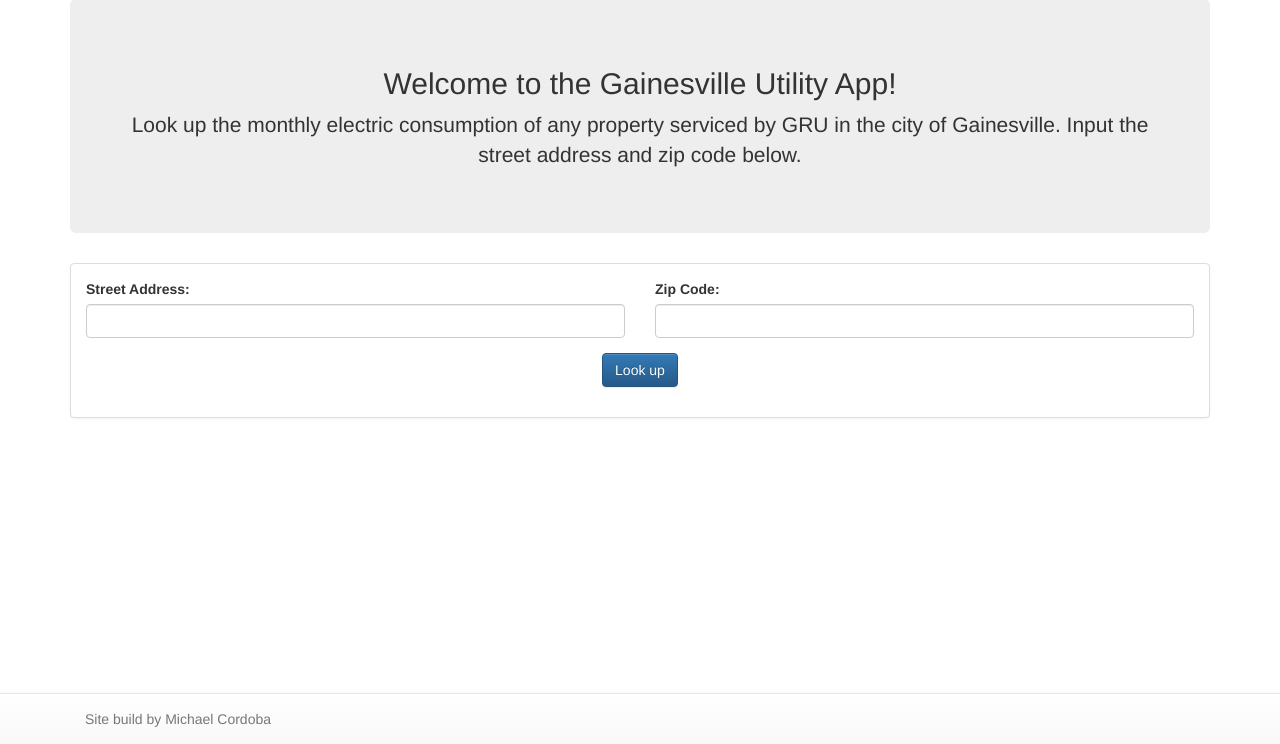
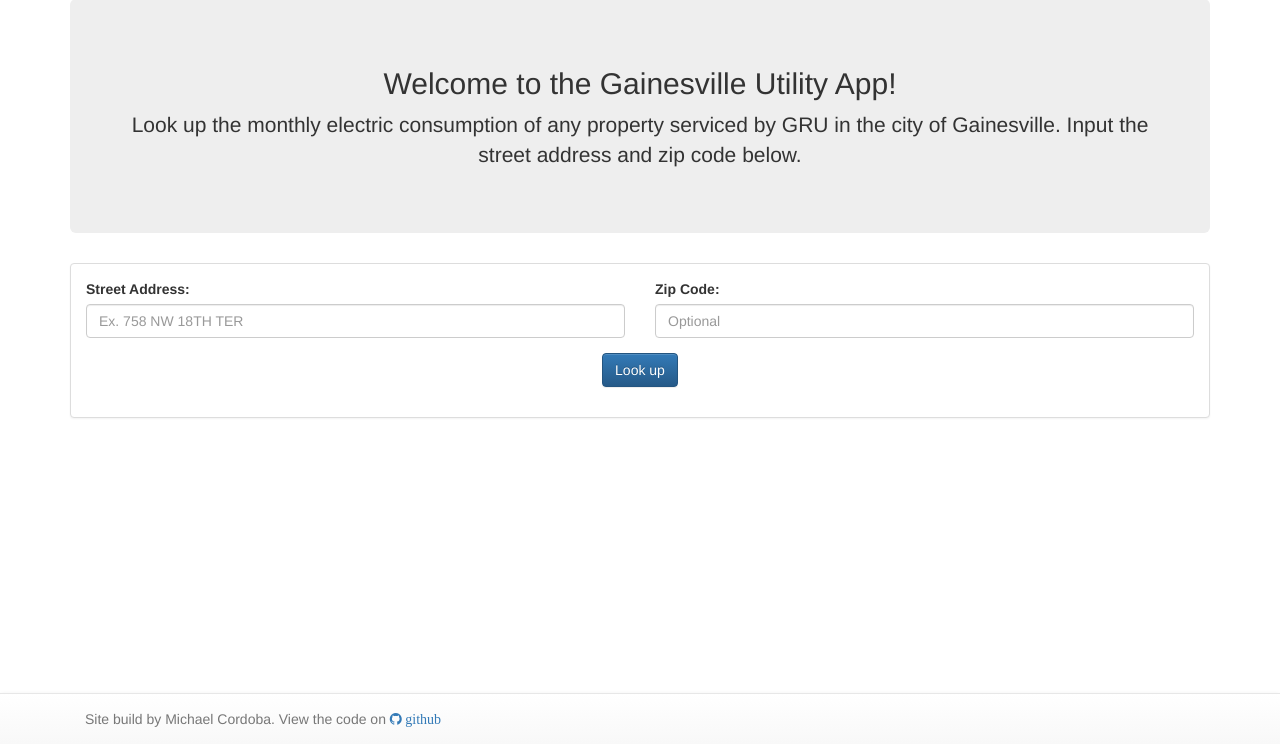
Before and after one commit to mikeful92/gvilleapp, a Django app: page / in a window 1280 px wide. Shown: the part 56-800 px from the top of the page. Run offline with Django 3.2, Linux system fonts and the light colour scheme; some libraries are stand-ins or nearby versions.

Commit message:
Added input placeholder and github link

```diff
--- a/Utility/forms.py
+++ b/Utility/forms.py
@@ -1,4 +1,4 @@
 from django import forms
 
 class AddressForm(forms.Form):
-    address = forms.CharField(label="Street Address", max_length=120, widget=forms.TextInput(attrs={'class': 'form-control'}))
+    address = forms.CharField(label="Street Address", max_length=120, widget=forms.TextInput(attrs={'class': 'form-control', 'placeholder': 'Ex. 758 NW 18TH TER'}))
--- a/static/static_dirs/css/main.css
+++ b/static/static_dirs/css/main.css
@@ -13,7 +13,3 @@
 .navbar-inverse .navbar-brand {
   color: white;
 }
-
-.form-section{
-    margin-bottom: 30px;
-}
--- a/templates/base.html
+++ b/templates/base.html
@@ -43,7 +43,7 @@
 
         <div class="navbar navbar-default navbar-fixed-bottom">
             <div class="container">
-                <p class="navbar-text">Site build by Michael Cordoba</p>
+                <p class="navbar-text">Site build by Michael Cordoba. View the code on <a href="https://github.com/mikeful92/gvilleapp" target="_blank"><i class="fa fa-github"> github</i></a></p>
             </div>
         </div>
 
--- a/templates/home.html
+++ b/templates/home.html
@@ -15,7 +15,7 @@
                 <div class="col-md-6">
                     <div class="form-group">
                         <label for="zipCode">Zip Code:</label>
-                        <input type="text" class="form-control" id="zipCode">
+                        <input type="text" class="form-control" id="zipCode" placeholder="Optional">
                     </div>
                 </div>
             </div>
```
